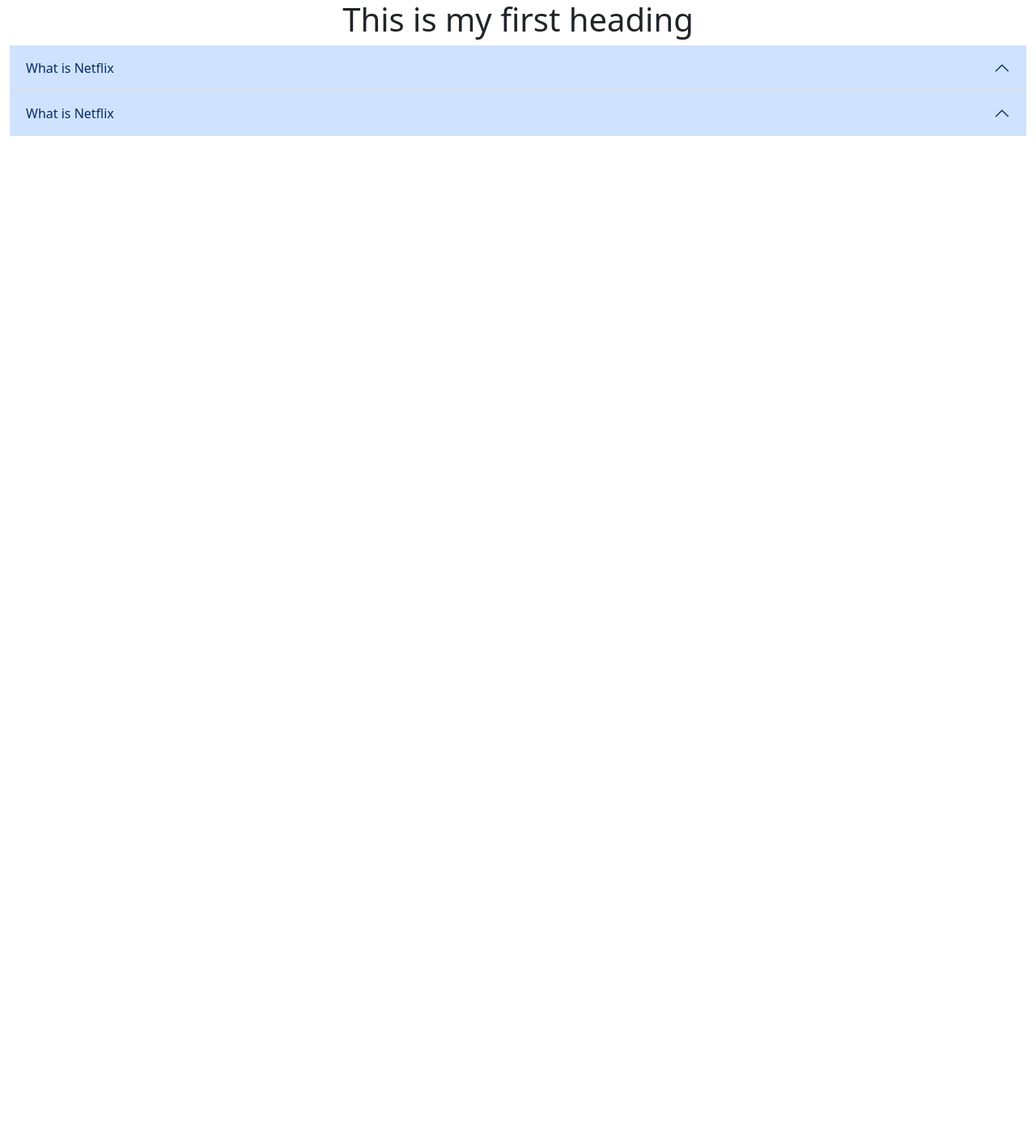
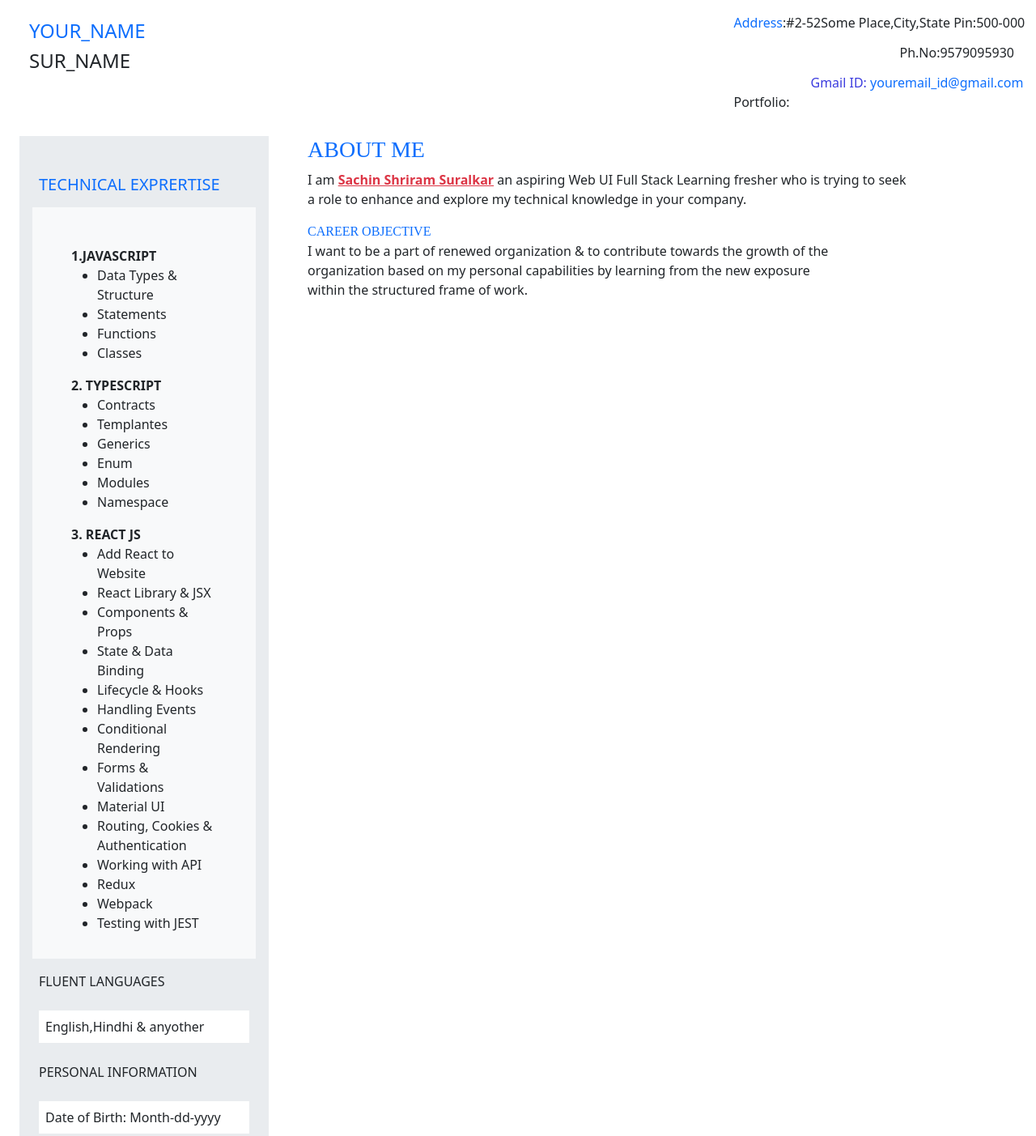
Before and after one commit to SachinTechProject/My-Portfolio, a website: page index.html in a window 1280 px wide. Shown: the top 1403 px of the page at 81% size. Before the commit the page ends 800 px from the top, so only its background shows below. Drawn offline with nearby package versions, Linux system fonts and the light colour scheme.

Commit message:
version-4
update commaod
body part set

```diff
--- a/index.html
+++ b/index.html
@@ -7,34 +7,102 @@
     <title>Document</title>
     <link rel="stylesheet" href="../node_modules/bootstrap-icons/font/bootstrap-icons.css">
     <link rel="stylesheet" href="../node_modules/bootstrap/dist/css/bootstrap.css">
+    <link rel="stylesheet" href="https://cdn.jsdelivr.net/npm/bootstrap-icons@1.11.1/font/bootstrap-icons.css">
+    <link href="https://cdn.jsdelivr.net/npm/bootstrap@5.3.2/dist/css/bootstrap.min.css" rel="stylesheet" integrity="sha384-T3c6CoIi6uLrA9TneNEoa7RxnatzjcDSCmG1MXxSR1GAsXEV/Dwwykc2MPK8M2HN" crossorigin="anonymous">
+    <script src="https://cdn.jsdelivr.net/npm/bootstrap@5.3.2/dist/js/bootstrap.bundle.min.js" integrity="sha384-C6RzsynM9kWDrMNeT87bh95OGNyZPhcTNXj1NW7RuBCsyN/o0jlpcV8Qyq46cDfL" crossorigin="anonymous"></script>
+    <style>
+        section{
+           height: 100;
+           display: grid;
+           grid-template-columns: 3fr 9fr;
+        }
+        header{
+            margin-bottom: 30px;
+        }
+        li{
+            font-size: 16px;
+        }
+    </style>
+
 </head>
 
 <body class="container-fluid ">
-    <h1 class="text-center">This is my first heading</h1>
-    <div class="accordion" id="fsq">
-        <div class="accordion-header">
-            <button class="accordion-button" data-bs-target="#q1" data-bs-toggle="collapse">What is Netflix</button>
-        </div>
-        <div class="accordion-collapse collapse" id="q1" data-bs-parent="#fsq">
-            <div class="accordion-body">
-                <p>Lorem ipsum dolor sit, amet consectetur adipisicing elit. Aliquam qui et quo?</p>
-                <p>Lorem ipsum dolor sit amet consectetur adipisicing elit. Dolor at, ut sequi voluptatem explicabo
-                     magnam veritatis facere enim quam?</p>
+
+        <header class="d-flex justify-content-between">
+            <div class="p-4 ">
+                <div class="text-primary h4">YOUR_NAME</div>
+                <div class="h4">SUR_NAME</div>
             </div>
-        </div>
-        <div class="accordion-header">
-            <button class="accordion-button" data-bs-target="#q2" data-bs-toggle="collapse">What is Netflix</button>
-        </div>
-        <div class="accordion-collapse collapse" id="q2" data-bs-parent="#fsq">
-            <div class="accordion-body">
-                <p>Lorem ipsum dolor sit, amet consectetur adipisicing elit. Aliquam qui et quo?</p>
-                <p>Lorem ipsum dolor sit amet consectetur adipisicing elit. Dolor at, ut sequi voluptatem explicabo
-                     magnam veritatis facere enim quam?</p>
+            <div>
+                <div class="mt-3 ms-">
+                    <div><span class="text-primary">Address</span>:#2-52Some Place,City,State Pin:500-000</div>
+                  <div style="margin-left: 205px; margin-right: 15px; margin-top: 13px; margin-bottom: 13px;"><span>Ph.No:</span>9579095930</div>
+                </div>
+                <div style="margin-left: 95px;"><span style="color: rgb(60, 60, 223);">Gmail ID:</span><span class="text-primary"> youremail_id@gmail.com</span></div>
+                <div>Portfolio: <span></span></div>
+
             </div>
-        </div>
-    </div>
+        </header>
+        <section class="container-fluid ">
+            <div class="bg-body-secondary ">
+                <div class="card-header">
+                    <h5 class="mt-5 ms-4 text-primary">TECHNICAL EXPRERTISE</h5>
+                </div>
+                <div class="bg-light  m-3 pb-3 p-5">
+                    <dt>1.JAVASCRIPT</dt>
+                      <ul style="">
+                        <li>Data Types & Structure</li>
+                        <li>Statements</li>
+                        <li>Functions</li>
+                        <li>Classes</li>
+                      </ul>
 
+                    <dt>2. TYPESCRIPT</dt>
+                    <ul>
+                        <li>Contracts</li>
+                        <li>Templantes</li>
+                        <li>Generics</li>
+                        <li>Enum</li>
+                        <li>Modules</li>
+                        <li>Namespace</li>
+                    </ul>
+                    <dt>3. REACT JS</dt>
+                    <ul>
+                        <li>Add React to Website</li>
+                        <li>React Library & JSX</li>
+                        <li>Components & Props</li>
+                        <li>State & Data Binding</li>
+                        <li>Lifecycle &amp; Hooks</li>
+                        <li>Handling Events</li>
+                        <li>Conditional Rendering</li>
+                        <li>Forms &amp; Validations</li>
+                        <li>Material UI</li>
+                        <li>Routing, Cookies & <br>
+                            Authentication</li>
+                        <li>Working with API</li>
+                        <li>Redux</li>
+                        <li>Webpack</li>
+                        <li>Testing with JEST</li>
+                    </ul>
+                </div>
+                <div>
+                    <div class="mt-2 mb-4 ms-4">FLUENT LANGUAGES</div>
+                    <div class="bg-white p-2 m-4">English,Hindhi & anyother</div>
+                    <div class="mt-2 mb-4 ms-4">PERSONAL INFORMATION</div>
+                    <div class="bg-white  p-2 m-4">Date of Birth: Month-dd-yyyy</div>
+                </div>
+            </div>
+            <div class=" ms-5" style="">
+                <h3 class="text-primary" style="font-family: aria;">ABOUT ME</h3>
+                <p>I am <span class="text-danger fw-bold" ><u>Sachin Shriram Suralkar</u></span> an aspiring Web UI Full Stack Learning fresher who is trying to seek <br>
+                    a role to enhance and explore my technical knowledge in your company.</p>
 
+                <div class="text-primary" style="font-family: aria;">CAREER OBJECTIVE</div>
+                <p>I want to be a part of renewed organization &amp; to contribute towards the growth of the <br>
+                    organization based on my personal capabilities by learning from the new exposure <br>
+                    within the structured frame of work.</p>
+            </div>
+        </section>
 
     <script src="../node_modules/jquery/dist/jquery.js"></script>
     <script src="../node_modules/bootstrap/dist/js/bootstrap.bundle.js"></script>
```
